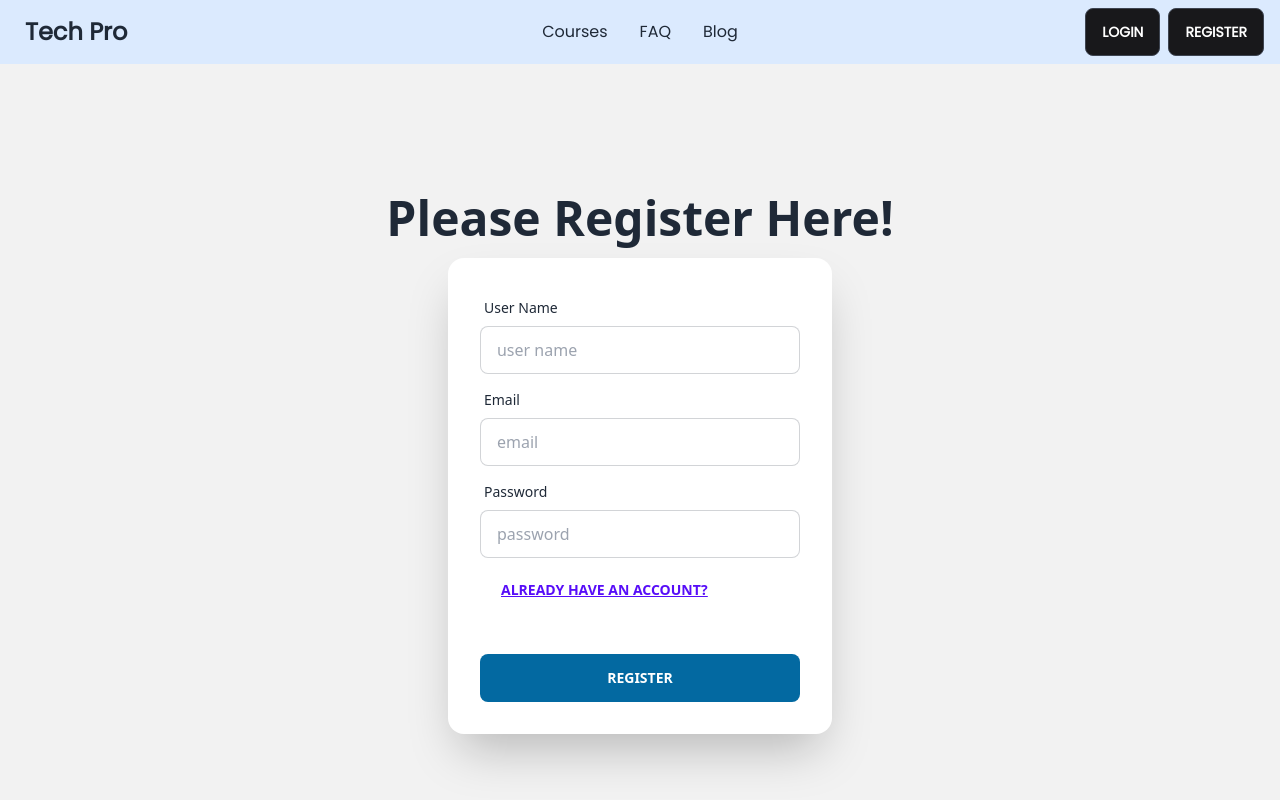
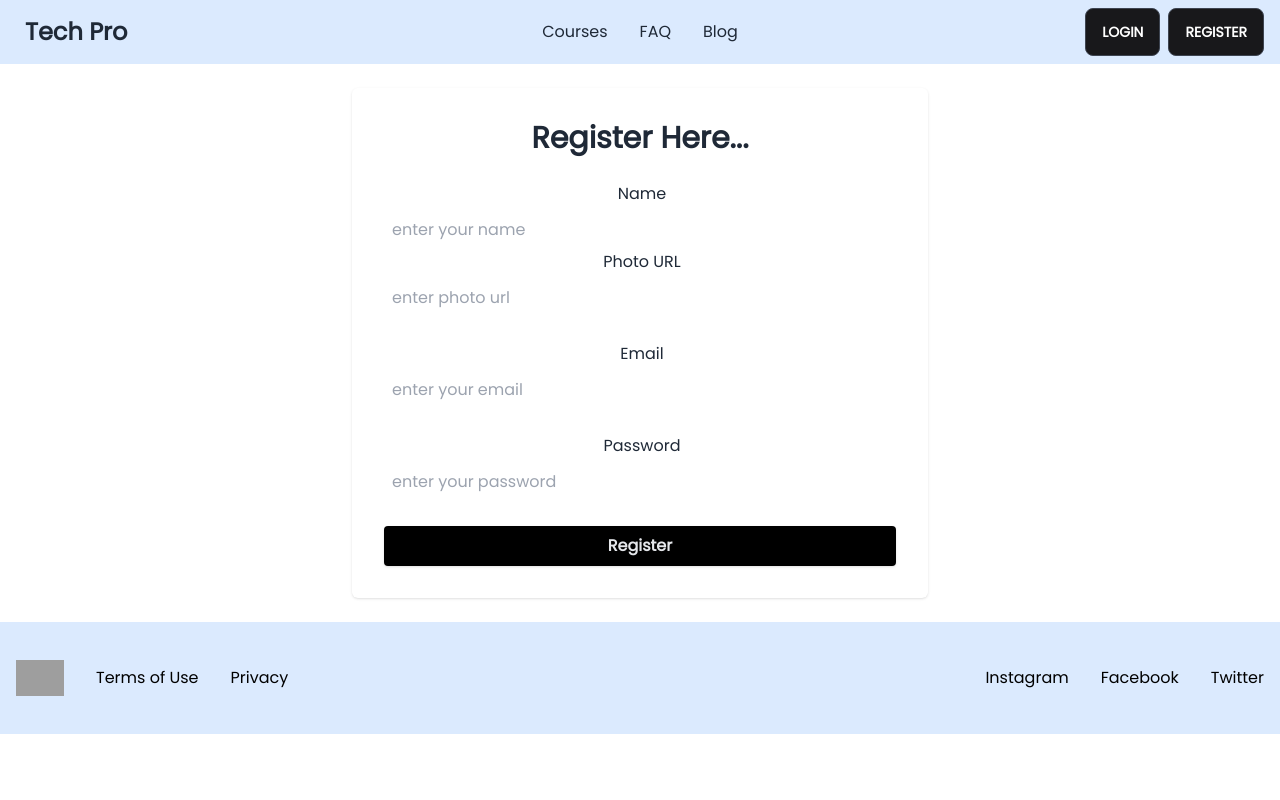
Before and after one commit to abrarasif11/Tech-Pro, a React (Create React App) app: page /register in a window 1280 px wide. Shown: the top 800 px of the page. Built offline with nearby package versions, Linux system fonts and the light colour scheme; grey boxes are pictures that could not be loaded.

Commit message:
make-new-login-form

```diff
--- a/src/component/Login/Login.js
+++ b/src/component/Login/Login.js
@@ -2,38 +2,48 @@
 
 const Login = () => {
     return (
-        <div>
-           <div className="hero min-h-screen bg-base-200">
-  <div className="hero-content flex-col lg">
-    <div className="text-center lg:text-left">
-      <h1 className="text-5xl font-bold">Please Login Here!</h1>
+      <div className="w-full mx-auto font-poppins mt-10 mb-10 max-w-md p-4 rounded-md shadow sm:p-8 dark:bg-gray-900 dark:text-gray-100">
+      <h2 className="mb-3 text-3xl font-semibold text-center">Login to your account</h2>
+      <p className="text-sm text-center dark:text-gray-400">Dont have account?
+        <a href="#" rel="noopener noreferrer" className="focus:underline hover:underline">Sign up here</a>
+      </p>
+      <div className="my-6 space-y-4">
+        <button aria-label="Login with Google" type="button" className="flex items-center justify-center w-full p-4 space-x-4 border rounded-md focus:ring-2 focus:ring-offset-1 dark:border-gray-400 focus:ring-violet-400">
+          <svg xmlns="http://www.w3.org/2000/svg" viewBox="0 0 32 32" className="w-5 h-5 fill-current">
+            <path d="M16.318 13.714v5.484h9.078c-0.37 2.354-2.745 6.901-9.078 6.901-5.458 0-9.917-4.521-9.917-10.099s4.458-10.099 9.917-10.099c3.109 0 5.193 1.318 6.38 2.464l4.339-4.182c-2.786-2.599-6.396-4.182-10.719-4.182-8.844 0-16 7.151-16 16s7.156 16 16 16c9.234 0 15.365-6.49 15.365-15.635 0-1.052-0.115-1.854-0.255-2.651z"></path>
+          </svg>
+          <p>Login with Google</p>
+        </button>
+        <button aria-label="Login with GitHub" role="button" className="flex items-center justify-center w-full p-4 space-x-4 border rounded-md focus:ring-2 focus:ring-offset-1 dark:border-gray-400 focus:ring-violet-400">
+          <svg xmlns="http://www.w3.org/2000/svg" viewBox="0 0 32 32" className="w-5 h-5 fill-current">
+            <path d="M16 0.396c-8.839 0-16 7.167-16 16 0 7.073 4.584 13.068 10.937 15.183 0.803 0.151 1.093-0.344 1.093-0.772 0-0.38-0.009-1.385-0.015-2.719-4.453 0.964-5.391-2.151-5.391-2.151-0.729-1.844-1.781-2.339-1.781-2.339-1.448-0.989 0.115-0.968 0.115-0.968 1.604 0.109 2.448 1.645 2.448 1.645 1.427 2.448 3.744 1.74 4.661 1.328 0.14-1.031 0.557-1.74 1.011-2.135-3.552-0.401-7.287-1.776-7.287-7.907 0-1.751 0.62-3.177 1.645-4.297-0.177-0.401-0.719-2.031 0.141-4.235 0 0 1.339-0.427 4.4 1.641 1.281-0.355 2.641-0.532 4-0.541 1.36 0.009 2.719 0.187 4 0.541 3.043-2.068 4.381-1.641 4.381-1.641 0.859 2.204 0.317 3.833 0.161 4.235 1.015 1.12 1.635 2.547 1.635 4.297 0 6.145-3.74 7.5-7.296 7.891 0.556 0.479 1.077 1.464 1.077 2.959 0 2.14-0.020 3.864-0.020 4.385 0 0.416 0.28 0.916 1.104 0.755 6.4-2.093 10.979-8.093 10.979-15.156 0-8.833-7.161-16-16-16z"></path>
+          </svg>
+          <p>Login with GitHub</p>
+        </button>
 
-    </div>
-    <div className="card flex-shrink-0 w-full max-w-sm shadow-2xl bg-base-100">
-      <form className="card-body">
-        <div className="form-control">
-          <label className="label">
-            <span className="label-text">Email</span>
-          </label>
-          <input type="email" name='email' placeholder="email" className="input input-bordered" required />
+      </div>
+      <div className="flex items-center w-full my-4">
+        <hr className="w-full dark:text-gray-400"/>
+        <p className="px-3 dark:text-gray-400">OR</p>
+        <hr className="w-full dark:text-gray-400"/>
+      </div>
+      <form novalidate="" action="" className="space-y-8 ng-untouched ng-pristine ng-valid">
+        <div className="space-y-4">
+          <div className="space-y-2">
+            <label for="email" className="block text-left text-sm">Email address</label>
+            <input type="email" name="email" id="email" placeholder="Enter Email" className="w-full px-3 py-2 border rounded-md dark:border-gray-700 dark:bg-gray-900 dark:text-gray-100 focus:dark:border-violet-400" />
+          </div>
+          <div className="space-y-2">
+            <div className="flex justify-between">
+              <label for="password" className="text-sm">Password</label>
+              <a rel="noopener noreferrer" href="#" className="text-xs hover:underline dark:text-gray-400">Forgot password?</a>
+            </div>
+            <input type="password" name="password" id="password" placeholder="Enter Password" className="w-full px-3 py-2 border rounded-md dark:border-gray-700 dark:bg-gray-900 dark:text-gray-100 focus:dark:border-violet-400" />
+          </div>
         </div>
-        <div className="form-control">
-          <label className="label">
-            <span className="label-text">Password</span>
-          </label>
-          <input type="password" name='password' placeholder="password" className="input input-bordered" required />
-          <label className="label">
-            <a href="#" className="label-text-alt link link-hover">Forgot password?</a>
-          </label>
-        </div>
-        <div className="form-control mt-6">
-          <button className="btn bg-sky-700 border-none hover:bg-sky-500">Login</button>
-        </div>
+        <button type="button" className="w-full px-8 py-3 font-semibold rounded-md bg-black text-gray-200">Sign in</button>
       </form>
     </div>
-  </div>
-</div>
-        </div>
     )
 };
 
--- a/src/component/Register/Register.js
+++ b/src/component/Register/Register.js
@@ -3,44 +3,28 @@
 
 const Register = () => {
     return (
+      <section className="p-6 font-poppins dark:text-gray-100">
+      <form novalidate="" className="container w-full max-w-xl p-8 mx-auto space-y-6 rounded-md shadow dark:bg-gray-900 ng-untouched ng-pristine ng-valid">
+        <h2 className="w-full text-3xl font-bold leading-tight">Register Here...</h2>
         <div>
-        <div className="hero min-h-screen bg-base-200">
-<div className="hero-content flex-col lg">
- <div className="text-center lg:text-left">
-   <h1 className="text-5xl font-bold">Please Register Here!</h1>
-
- </div>
- <div className="card flex-shrink-0 w-full max-w-sm shadow-2xl bg-base-100">
-   <form  className="card-body">
-     <div className="form-control">
-       <label className="label">
-         <span className="label-text">User Name</span>
-       </label>
-       <input type="text" name='name' placeholder="user name" className="input input-bordered" required />
-     </div>
-     <div className="form-control">
-       <label className="label">
-         <span className="label-text">Email</span>
-       </label>
-       <input type="email" name='email' placeholder="email" className="input input-bordered" required />
-     </div>
-     <div className="form-control">
-       <label className="label">
-         <span className="label-text">Password</span>
-       </label>
-       <input type="password" name='password' placeholder="password" className="input input-bordered" required />
-       <label className="label">
-       <Link to={'/login'} className="btn btn-active btn-link">Already have an account?</Link>
-       </label>
-     </div>
-     <div className="form-control mt-6">
-       <button  className="btn bg-sky-700 border-none hover:bg-sky-500">Register</button>
-     </div>
-   </form>
- </div>
-</div>
-</div>
-     </div>
+          <label for="name" className="block mb-1 ml-1">Name</label>
+          <input id="name" type="text" placeholder="enter your name" required="" className="block w-full p-2 rounded focus:outline-none focus:ring focus:ring-opacity-25 focus:ring-gray-800 dark:bg-gray-800" />
+          <label for="name" className="block mb-1 ml-1">Photo URL</label>
+          <input id="name" type="text" placeholder="enter photo url" required="" className="block w-full p-2 rounded focus:outline-none focus:ring focus:ring-opacity-25 focus:ring-gray-800 dark:bg-gray-800" />
+        </div>
+        <div>
+          <label for="email" className="block mb-1 ml-1">Email</label>
+          <input id="email" type="email" placeholder="enter your email" required="" className="block w-full p-2 rounded focus:outline-none focus:ring focus:ring-opacity-25 focus:ring-gray-800" />
+        </div>
+        <div>
+          <label for="message" className="block mb-1 ml-1">Password</label>
+          <input id="password" type="password" placeholder="enter your password" className="block w-full p-2 rounded autoexpand focus:ring-gray-800"></input>
+        </div>
+        <div>
+          <button type="submit" className="w-full px-4 py-2 font-bold rounded shadow focus:outline-none focus:ring hover:ring focus:ring-opacity-50 dark:bg-violet-400 focus:ring-violet-400  bg-black text-gray-200">Register</button>
+        </div>
+      </form>
+    </section>
     );
 };
 
```
